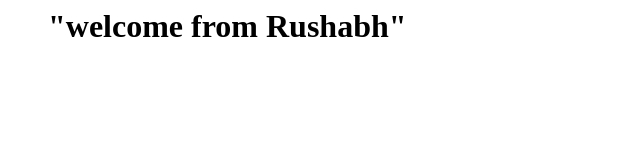
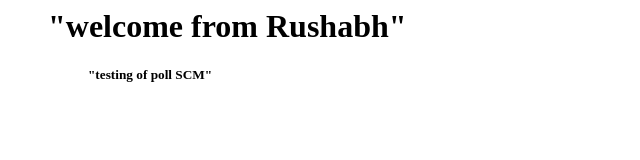
Before and after one commit to rushabhrpawar/demo-jenkins, a plain HTML site: page index.html in a window 1280 px wide. Shown: the whole page, without its empty margins (0-640 px from the left). Drawn offline with Linux system fonts and the light colour scheme.

Commit message:
Update index.html

```diff
--- a/index.html
+++ b/index.html
@@ -1,6 +1,8 @@
 <html>
 <body>
      <b> <ul> <h1> "welcome from Rushabh" </h1> </b> <ul>
+          <h5> "testing of poll SCM" </h5>
+
 
 </body>
 </html>
```
